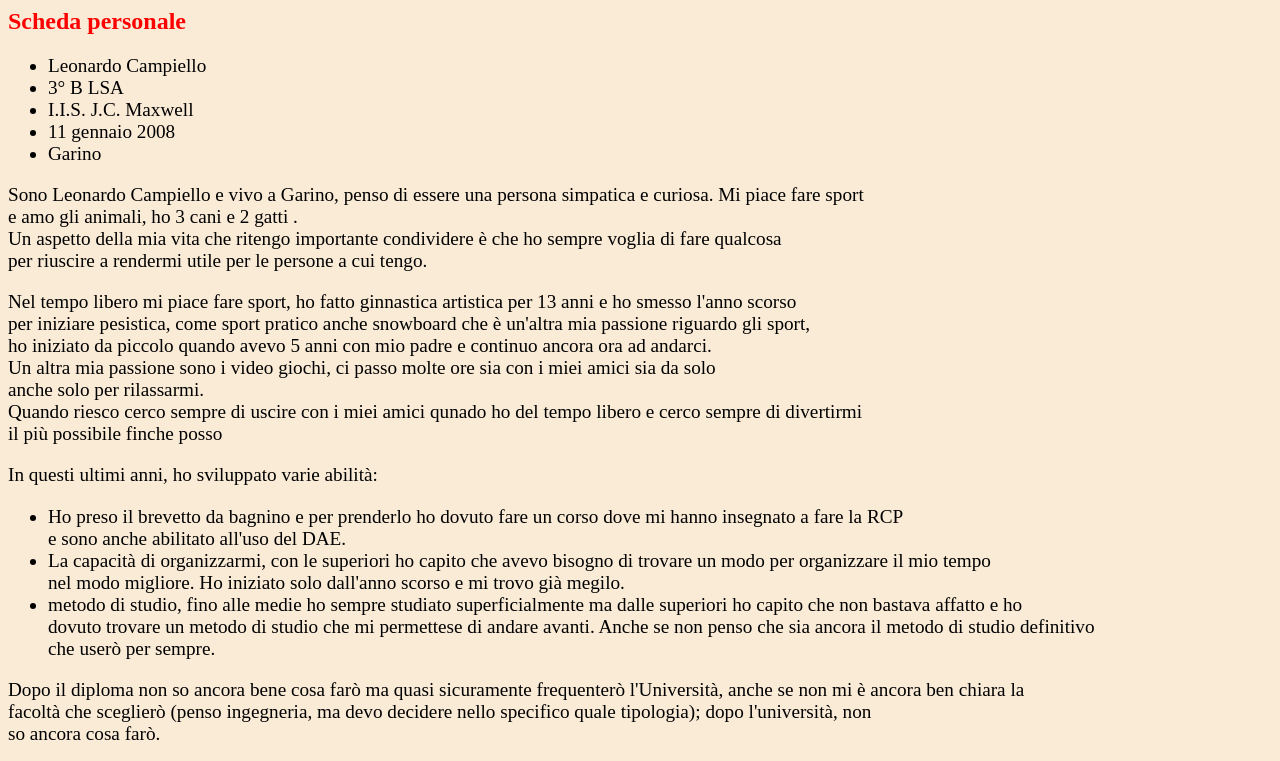
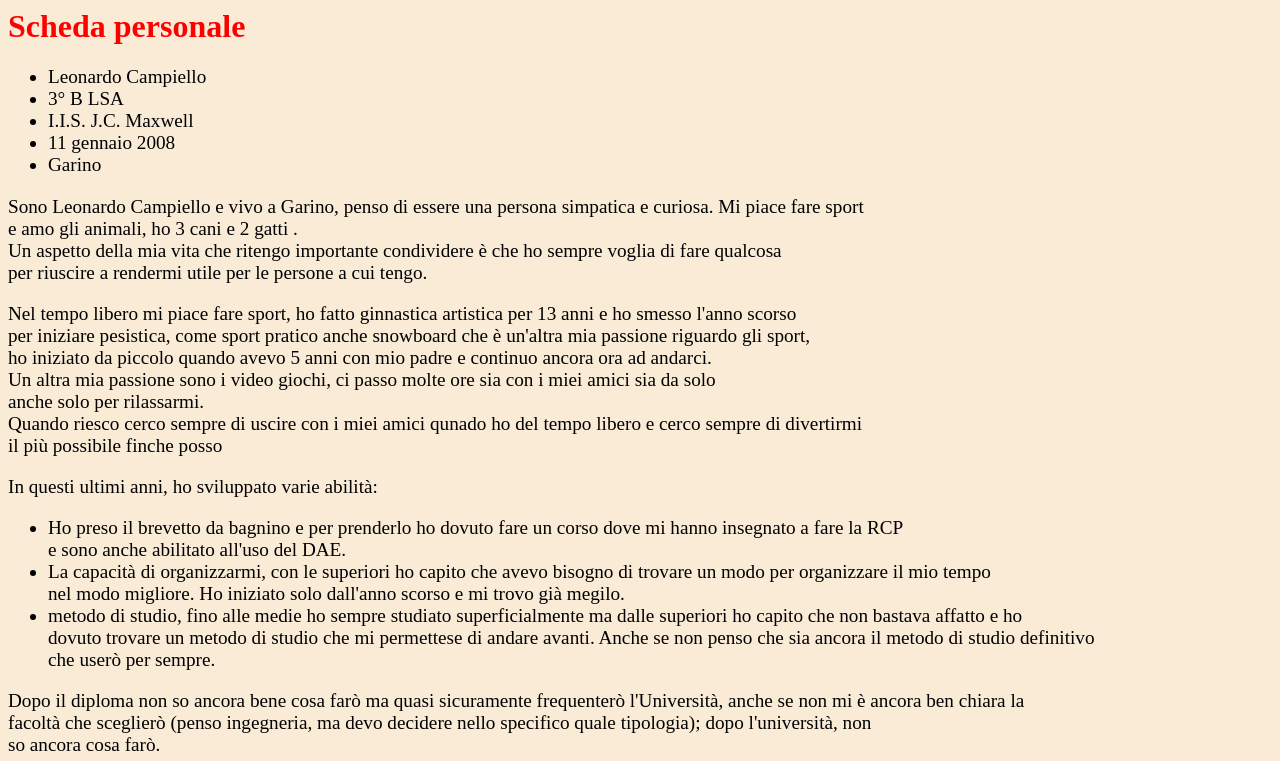
Before and after one commit to Leocanrdo/informatica, a plain HTML site: page scheda_personale.html in a window 1280 px wide. Shown: the top 761 px of the page. Drawn offline with Linux system fonts and the light colour scheme.

Commit message:
Update scheda_personale.html

```diff
--- a/scheda_personale.html
+++ b/scheda_personale.html
@@ -3,13 +3,13 @@
         <title>La mia scheda personale</title>
         <style>
             body{background-color:rgb(250, 235, 215);}
-	    h2{front-size:larger;color:red}
+	    h1{front-size:larger;color:red}
 	    p{font-size: larger;font-family: 'Times New Roman', Times, serif;}
 	    li{font-size: larger;font-family: 'Times New Roman', Times, serif;}
         </style>
     </head>
     <body>
-        <h2>Scheda personale</h2>
+        <h1>Scheda personale</h1>
         <p>
             <ul>
                 <li>Leonardo Campiello</li>
```
